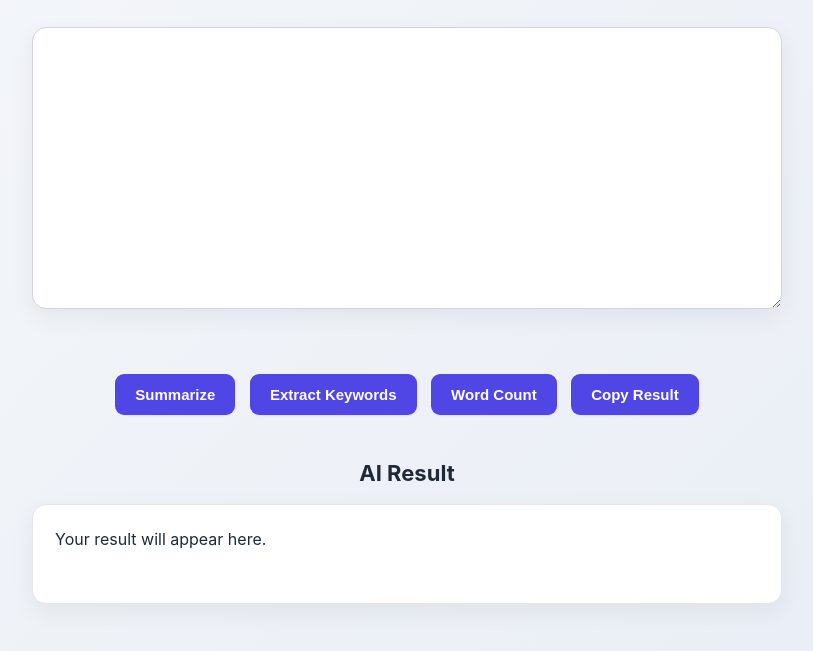
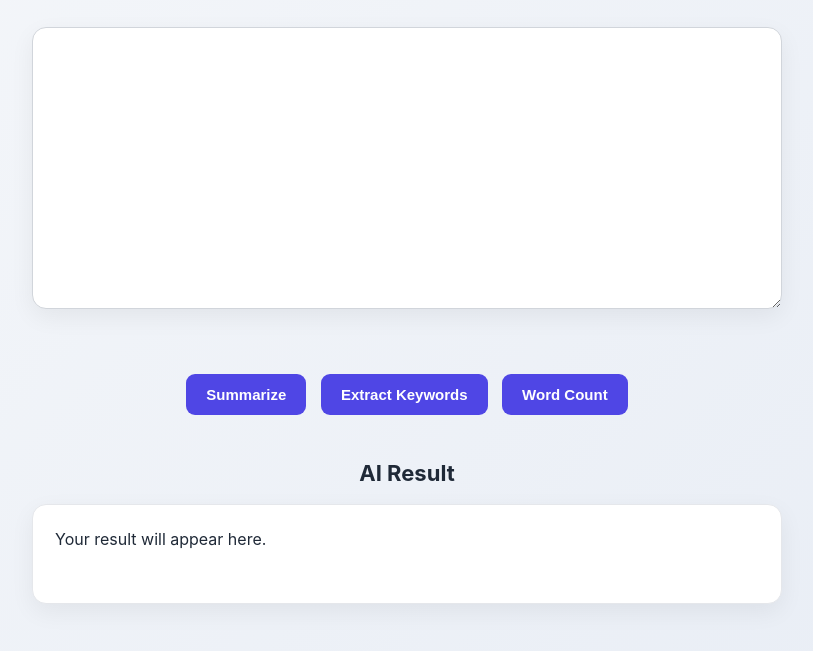
Before and after one commit to Nessy04/ai-text-assistant, a plain HTML site: page index.html in a window 1280 px wide. Shown: the part 151-802 px from the top of the page, without its empty margins (233-1046 px from the left). Drawn offline with Linux system fonts and the light colour scheme.

Commit message:
Update index.html

```diff
--- a/index.html
+++ b/index.html
@@ -23,7 +23,6 @@
 <button id="summarizeBtn">Summarize</button>
 <button id="keywordsBtn">Extract Keywords</button>
 <button id="wordCountBtn">Word Count</button>
-    <button id="copyBtn">Copy Result</button>
 
     <h2>AI Result</h2>
     <div id="result">
```
